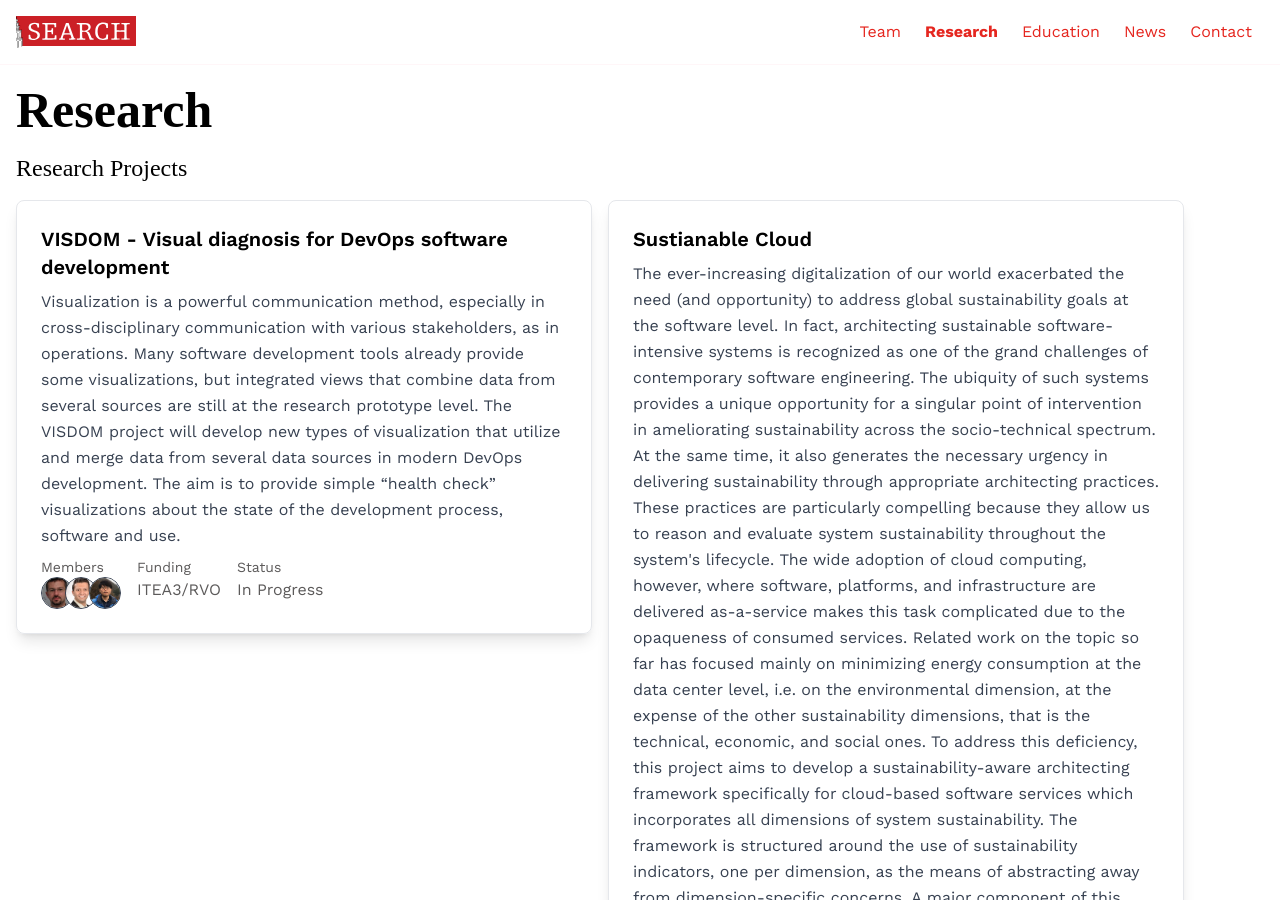
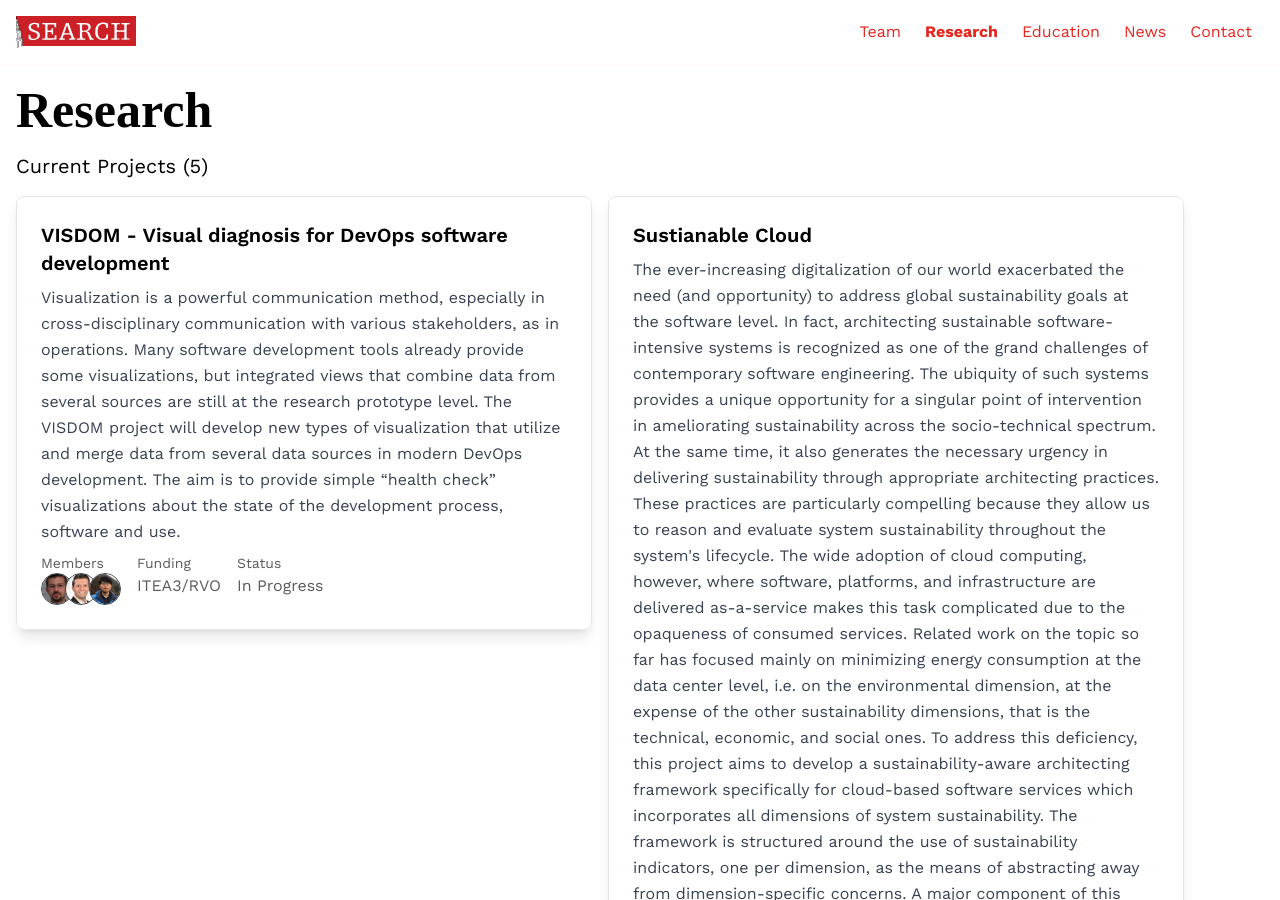
Before and after one commit to search-rug/search-rug.github.io, a Jekyll site: the page built from research.md, in a window 1280 px wide and 900 px high. Built offline with Jekyll 4.4.1, drawn with Linux system fonts in a browser that asks for light colours; nearby versions of some CDN libraries; some web fonts are replaced.

Commit message:
add: section for past research projects

```diff
--- a/_layouts/research.html
+++ b/_layouts/research.html
@@ -8,15 +8,27 @@
   <h1 class="text-black text-5xl leading-5 lg:text-[50px] font-semibold mb-8">{{page.title}}</h1>
 
   <section class="space-y-4">
-    <h2 class="text-2xl">Research Projects</h2>
 
+    {% assign current_projects = site.projects | where: "status", "In Progress"%}
+
+    <h3 class="text-xl">Current Projects ({{ current_projects.size }})</h2>
     <div class="flex flex-col md:flex-row flex-wrap gap-4">
-      {% for project in site.projects %}
+      {% for project in current_projects %}
       <div class="md:max-w-md lg:max-w-xl h-full">
         {% include research-project-card.html clickable=false project=project %}
       </div>
       {% endfor %}
     </div>
 
+    {% assign past_projects = site.projects | where_exp: "project", "project.status != 'In Progress'"  %}
+
+    {% if past_projects.size > 0 %}
+      <h3 class="text-xl">Past Projects ({{ past_projects.size }})</h2>
+      <ul>
+        {% for project in past_projects %}
+        <li class="underline"> <a href="{{ project.url }}">{{ project.title }}</a> </li>
+        {% endfor %}
+      </ul>
+    {% endif %}
   </section>
 </div>
```
